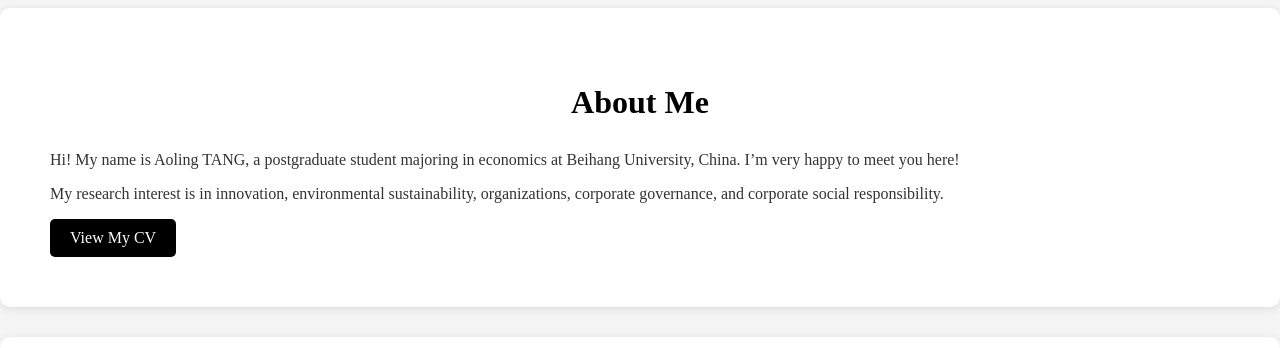
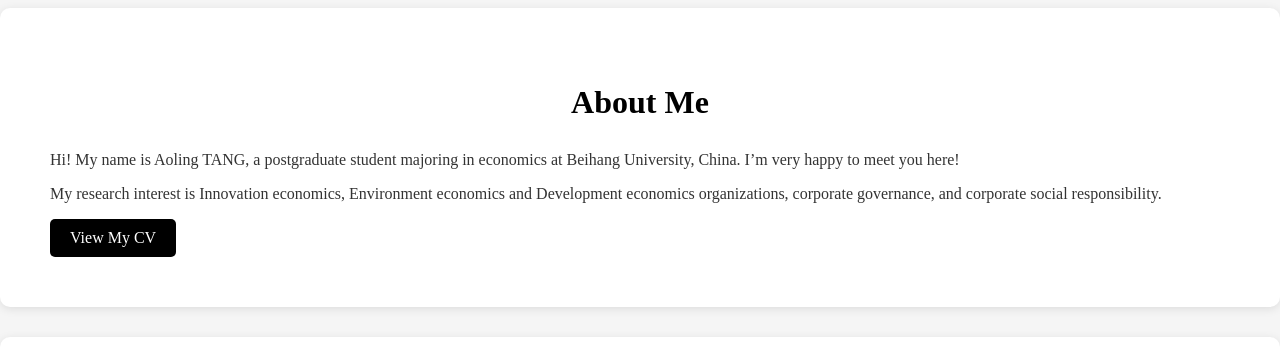
Before and after one commit to MightyTAL/wowal, a plain HTML site: page index.html in a window 1280 px wide. Shown: the part 452-800 px from the top of the page. Drawn offline with Linux system fonts and the light colour scheme.

Commit message:
Update index.html

```diff
--- a/index.html
+++ b/index.html
@@ -35,7 +35,7 @@
     <section id="about-me" class="chanel-section">
         <h2>About Me</h2>
         <p>Hi! My name is Aoling TANG, a postgraduate student majoring in economics at Beihang University, China. I’m very happy to meet you here!</p>
-        <p>My research interest is in innovation, environmental sustainability, organizations, corporate governance, and corporate social responsibility.</p>
+        <p>My research interest is Innovation economics, Environment economics and Development economics organizations, corporate governance, and corporate social responsibility.</p>
         <a href="https://drive.google.com/file/d/1KzWLrLaQD2lHfr_qcAj4CjVppQL-_YBI/view?usp=share_link" target="_blank" class="btn">View My CV</a>
     </section>
 
```
